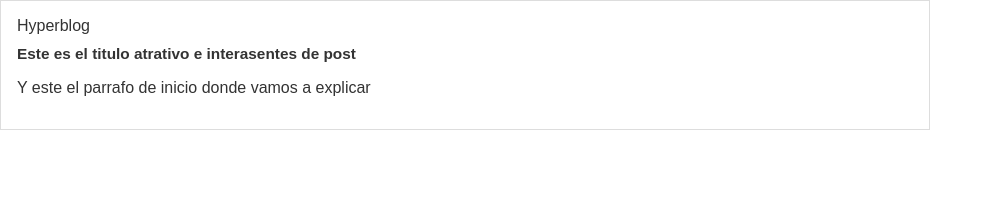
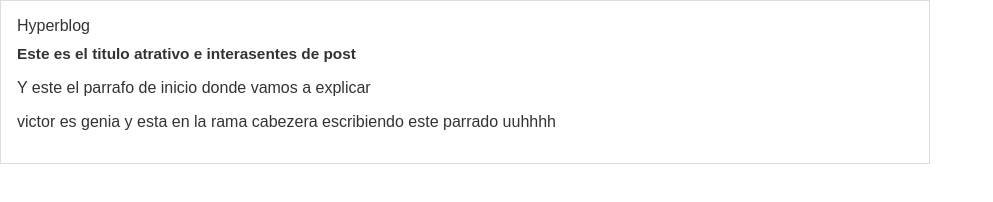
Before and after one commit to victormigueltejeda/hypperblog, a plain HTML site: page index.html in a window 1280 px wide. Shown: the whole page, without its empty margins (0-993 px from the left). Drawn offline with Linux system fonts and the light colour scheme.

Commit message:
agregando parafo nuevo

```diff
--- a/index.html
+++ b/index.html
@@ -15,7 +15,10 @@
               <p>
                   Y este el parrafo de inicio donde vamos a explicar
               </p>
-
+              <p>
+                  victor es genia y esta en la rama cabezera
+                  escribiendo este parrado uuhhhh
+              </p>
             </div>
 
         </div>
```
